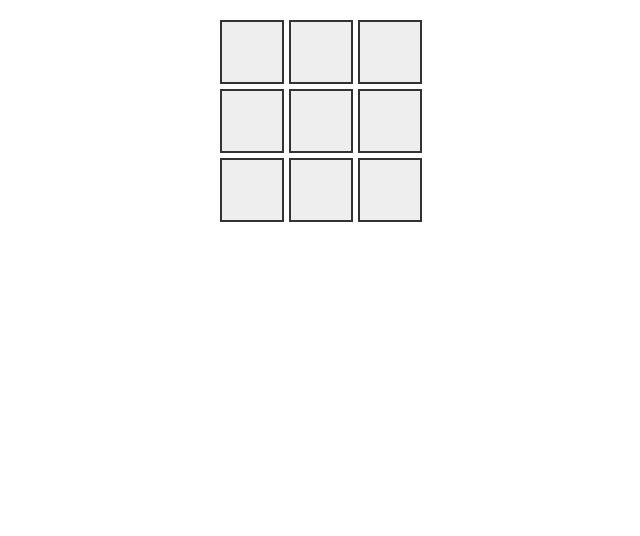
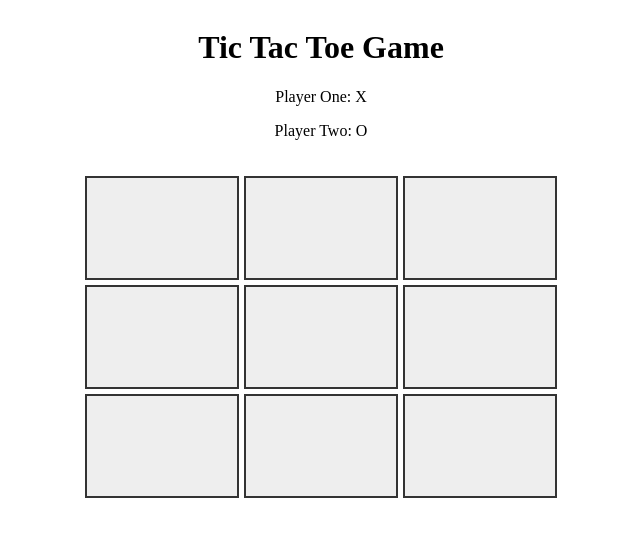
Before and after one commit to janphsantiago/tictactoe, a plain HTML site: page index.html in a window 1280 px wide. Shown: the whole page, without its empty margins (319-959 px from the left). Drawn offline with Linux system fonts and the light colour scheme.

Commit message:
Minor style fixes for texts and board
-centered the texts for results and player signs

-adjusted the height and width of the board and signs to be larger.

```diff
--- a/index.html
+++ b/index.html
@@ -7,7 +7,12 @@
     <link rel="stylesheet" href="styles.css">
 </head>
 <body>
-    <h3 id="resultsText"></h3>
+    <div class="container">
+        <h1>Tic Tac Toe Game</h1>
+        <h3 id="resultsText"></h3>
+        <p>Player One: X</p>
+        <p>Player Two: O</p>
+    </div>
     <div id="grid">
 
     </div>
--- a/styles.css
+++ b/styles.css
@@ -1,3 +1,10 @@
+body{
+  display:flex;
+  flex-direction: column;
+  justify-content: center;
+  text-align: center;
+}
+
 #grid {
     display: flex;
     flex-direction: column;
@@ -12,13 +19,14 @@
   }
 
   .block {
-    width: 60px;
-    height: 60px;
+    width: 150px;
+    height: 100px;
     background-color: #eee;
     border: 2px solid #333;
-    font-size: 2rem;
+    font-size: 4rem;
     text-align: center;
-    line-height: 60px;
+    line-height: 90px;
     cursor: pointer;
     user-select: none;
+    color: #dd1212ab
   }
```
